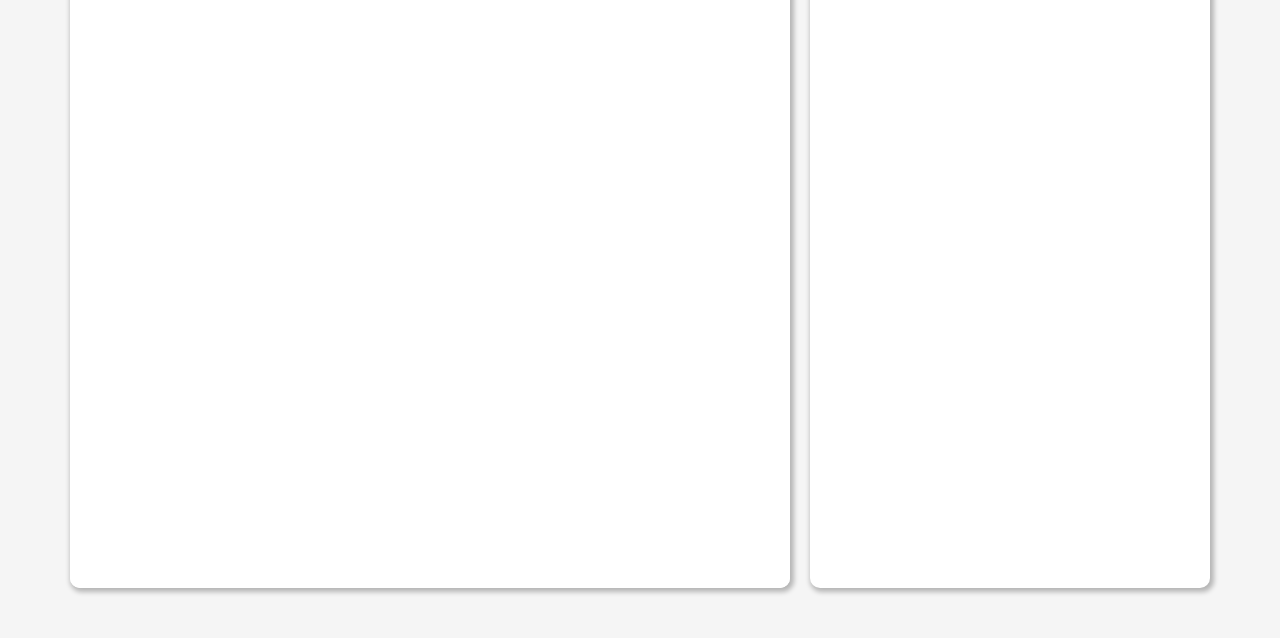
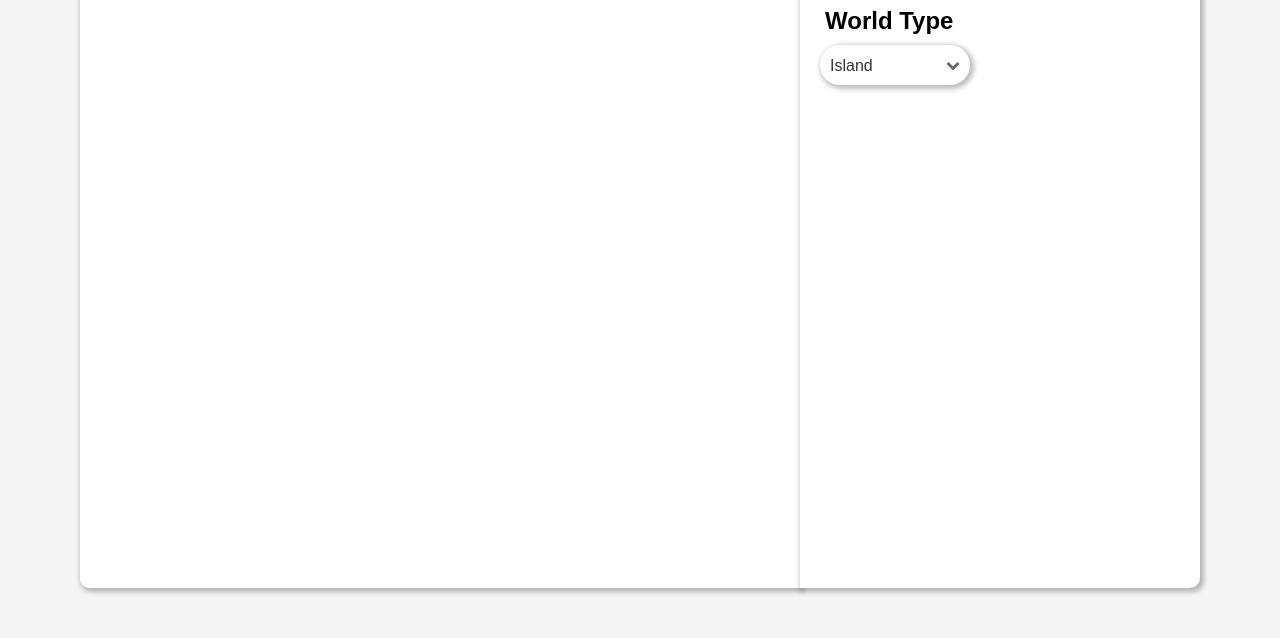
Before and after one commit to GiorgeLucas/World-Generator-JS, a plain HTML site: page index.html in a window 1280 px wide. Shown: the part 162-800 px from the top of the page. Drawn offline with Linux system fonts and the light colour scheme.

Commit message:
Algumas melhorias

```diff
--- a/code.js
+++ b/code.js
@@ -1,7 +1,10 @@
 var cnvs = document.getElementById("ctx");
 var ctx = cnvs.getContext('2d');
-var generateBtn = document.getElementById("Generate");
-var downloadBtn = document.getElementById("Download");
+var generateMenu = document.getElementById("GenerateMenu");
+var generateRight = document.getElementById("GenerateRight");
+
+var downloadMenu = document.getElementById("DownloadMenu");
+var downloadRight = document.getElementById("DownloadRight");
 
 function BiomColor(val)
 {
@@ -95,14 +98,15 @@ function island(x, y, w, h, r){
     return Math.max(0,1 - mp/ms);
   }
 
-downloadBtn.onclick = () =>
+function download()
 {
     var dataURL = cnvs.toDataURL("image/png");
     var newTab = window.open('about:blank','image from canvas');
     newTab.document.write("<img src='" + dataURL + "' alt='from canvas'/>");
-};
+}
 
-generateBtn.onclick = () => {
+function generate()
+{
     console.log("TEste");
     var maximo = 256;
 
@@ -139,5 +143,23 @@ generateBtn.onclick = () => {
 
         }
     }
+}
 
+downloadMenu.onclick = () =>
+{
+   download();
 };
+
+generateMenu.onclick = () => {
+    generate();
+};
+
+
+downloadRight.onclick = () =>
+{
+   download();
+};
+
+generateRight.onclick = () => {
+    generate();
+};
--- a/index.html
+++ b/index.html
@@ -11,7 +11,7 @@
 </head>
 <body>
     <main>
-        <div class="view_btn fa fa-bars" onclick="changeStatus()">
+        <div class="view_btn fa fa-cog fa-lg" onclick="changeStatus()">
         </div>
         <div class="container">
             <div class="box left" id="left">
@@ -19,38 +19,60 @@
 
             </div>
             <div class="menu" id="menu">
-                <div class="button fa fa-play" id="Generate">
+                <div class="button fa fa-play" id="GenerateMenu">
                 </div>
-                <div class="button fa fa-download" id="Download">
+                <div class="button fa fa-download" id="DownloadMenu">
                 </div>
             </div>
             <div class="box right" id="right">
                 <div class="options">
-                    <div class="button fa fa-play" id="Generate">
+                    <div class="button fa fa-play" id="GenerateRight">
                     </div>
-                    <div class="button fa fa-download" id="Download">
+                    <div class="button fa fa-download" id="DownloadRight">
                     </div>
                 </div>
                 <div class="content">
                     <h1>Configuration</h1>
                     <hr>
+                    <h2>World Type</h2>
+                    <div class="custom-select">
+                        <select>
+                          <option value="island">Island</option>
+                          <option value="big">Big</option>
+                        </select>
+                    </div>
                 </div>
             </div>
         </div>
     </main>
 
     <script>
+        var canvasE = document.getElementById("ctx");
+        var display = document.getElementById("left");
         var configBar = document.getElementById("right");
         var menuBar = document.getElementById("menu");
         function changeStatus() {
             if (configBar.style.display == "none"){
                 configBar.style.display = "block";
                 menuBar.style.display = "none";
+
+                canvasE.style.borderTopRightRadius = "0px";
+                canvasE.style.borderBottomRightRadius = "0px";
+
+                display.style.borderTopRightRadius = "0px";
+                display.style.borderBottomRightRadius = "0px";
+
+
             }
             else
             {
                 configBar.style.display = "none";
                 menuBar.style.display = "block";
+
+                canvasE.style.borderRadius = "10px";
+                display.style.borderRadius = "10px";
+
+
             }
         }
 
--- a/style.css
+++ b/style.css
@@ -39,9 +39,10 @@ body{
 
 canvas{
     background-color: #FFFFFF;
-    border-radius: 10px 10px 10px 10px;
+    border-radius: 10px 0px 0px 10px;
     width: 100%;
     height: 100%;
+
 }
 
 .container{
@@ -59,11 +60,13 @@ canvas{
 }
 
 .right{
-    margin-left: 20px;
     width: 400px;
     background-color: #FFFFFF;
     box-shadow: 2px 2px 5px 2px rgba(0, 0, 0, 0.262);
     transition: all 2s linear;
+    border-top-left-radius: 0px;
+    border-bottom-left-radius: 0px;
+
 }
 
 .options{
@@ -79,30 +82,14 @@ canvas{
     padding: 17px 17px;
     margin: 0px 2px;
     border-radius: 100%;
-
-}
-
-#Generate{
     background-color: #343a40;
 }
 
-#Generate:hover{
+.button:hover{
     background-color: #495057;
 }
 
-#Generate:active{
-    background-color: #34393e;
-}
-
-#Download{
-    background-color: #343a40;
-}
-
-#Download:hover{
-    background-color: #495057;
-}
-
-#Download:active{
+.button:active{
     background-color: #34393e;
 }
 
@@ -122,12 +109,86 @@ canvas{
 }
 
 .content {
-    margin: 20px 20px 20px 20px;
+    margin: 10px 20px;
+}
+
+/* content h1 */
+h1 {
+    padding: 10px 0px;
+}
+
+/* content h2*/
+h2 {
+    padding: 10px 5px;
+}
+
+
+/* content select */
+.custom-select {
+    position: relative;
+    width: 150px;
+    height: 40px;
+    background-color: #fff;
+    border-radius: 20px;
+    overflow: hidden;
+    box-shadow: 2px 2px 5px 2px rgba(0, 0, 0, 0.262);
+}
+
+.custom-select select {
+    width: 100%;
+    height: 100%;
+    padding: 10px;
+    border: none;
+    outline: none;
+    background-color: transparent;
+    font-size: 16px;
+    color: #333;
+}
+
+.custom-select::after {
+    content: "\f078";
+    font-family: FontAwesome;
+    position: absolute;
+    top: 50%;
+    right: 10px;
+    transform: translateY(-50%);
+    font-size: 14px;
+    color: #666;
+    pointer-events: none;
+}
+
+.custom-select select:focus +::after {
+    color: #333;
+}
+
+.custom-select select::-ms-expand {
+    display: none;
+}
+
+.custom-select select::-webkit-scrollbar {
+    display: none;
+}
+
+
+
+select{
+    appearance: none;
+    background-color: transparent;
+    border: none;
+    padding: 0 1em 0 0;
+    margin: 0;
+    width: 100%;
+    font-family: inherit;
+    font-size: inherit;
+    cursor: inherit;
+    line-height: inherit;
 }
 
 .left{
     background-color: #FFFFFF;
     box-shadow: 2px 2px 5px 2px rgba(0, 0, 0, 0.262);
+    border-top-right-radius: 0px;
+    border-bottom-right-radius: 0px;
 }
 
 /* side bar */
```
